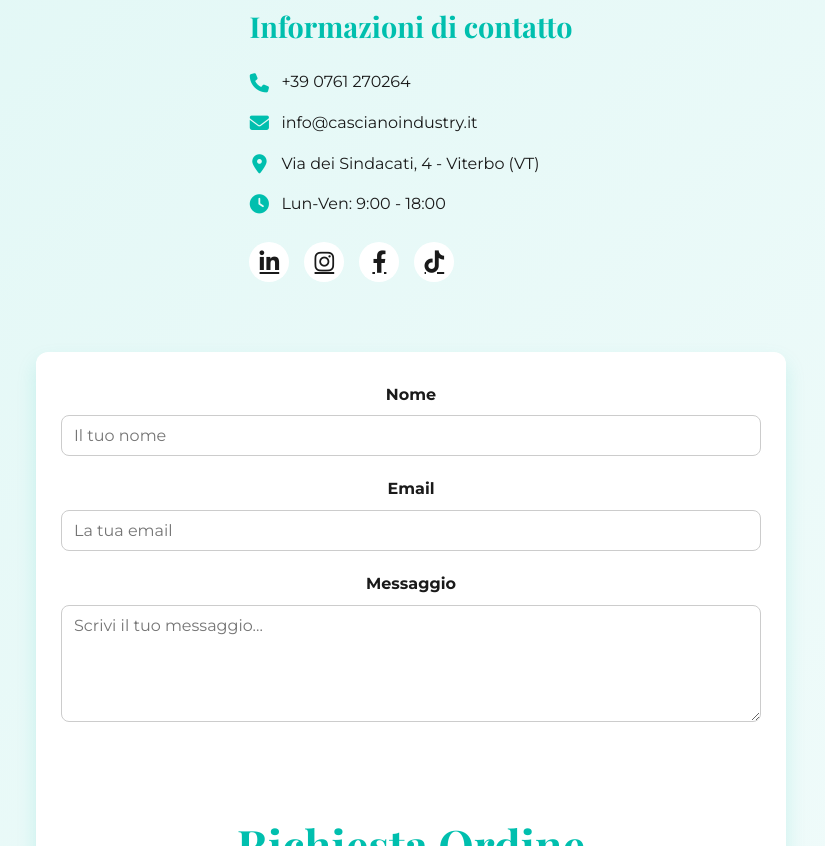
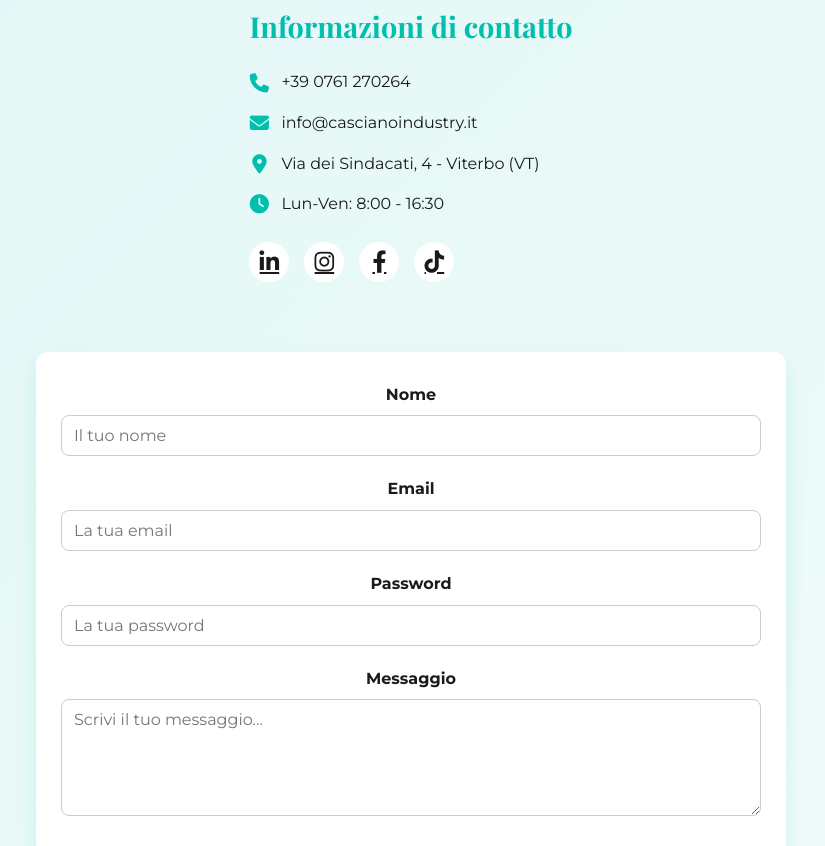
Before and after one commit to CascianoIndustryOnline/cascianoindustryonline.github.io, a plain HTML site: page contact.html in a window 1280 px wide. Shown: the part 469-1315 px from the top of the page, without its empty margins (229-1054 px from the left). Drawn offline with nearby package versions, Linux system fonts and the light colour scheme.

```diff
--- a/contact.html
+++ b/contact.html
@@ -74,7 +74,7 @@ links.forEach(link => {
                         <li><i class="fas fa-phone"></i> +39 0761 270264</li>
                         <li><i class="fas fa-envelope"></i> info@cascianoindustry.it</li>
                         <li><i class="fas fa-map-marker-alt"></i> Via dei Sindacati, 4 - Viterbo (VT)</li>
-                        <li><i class="fas fa-clock"></i> Lun-Ven: 9:00 - 18:00</li>
+                        <li><i class="fas fa-clock"></i> Lun-Ven: 8:00 - 16:30</li>
                     </ul>
                     <div class="social-links">
                         <a href="#" class="social-icon" aria-label="LinkedIn"><i
@@ -91,11 +91,15 @@ links.forEach(link => {
     <input type="hidden" name="_subject" value="Hai ricevuto una nuova richiesta di preventivo dal tuo sito!">
     <input type="hidden" name="_next" value="https://cascianoindustryonline.github.io/thx.html">
     <input type="hidden" name="_captcha" value="false">
+
     <label for="name">Nome</label>
     <input type="text" id="name" name="nome" placeholder="Il tuo nome" required>
 
     <label for="email">Email</label>
     <input type="email" id="email" name="email" placeholder="La tua email" required>
+
+    <label for="password">Password</label>
+    <input type="password" id="password" name="password" placeholder="La tua password" required>
 
     <label for="message">Messaggio</label>
     <textarea id="message" name="messaggio" rows="5" placeholder="Scrivi il tuo messaggio..." required></textarea>
@@ -168,6 +172,7 @@ links.forEach(link => {
     </div>
     <button type="submit">Invia Messaggio</button>
 </form>
+
             </div>
         </div>
     </section>
```
Lines whose indentation alone changed are shown as unchanged.
